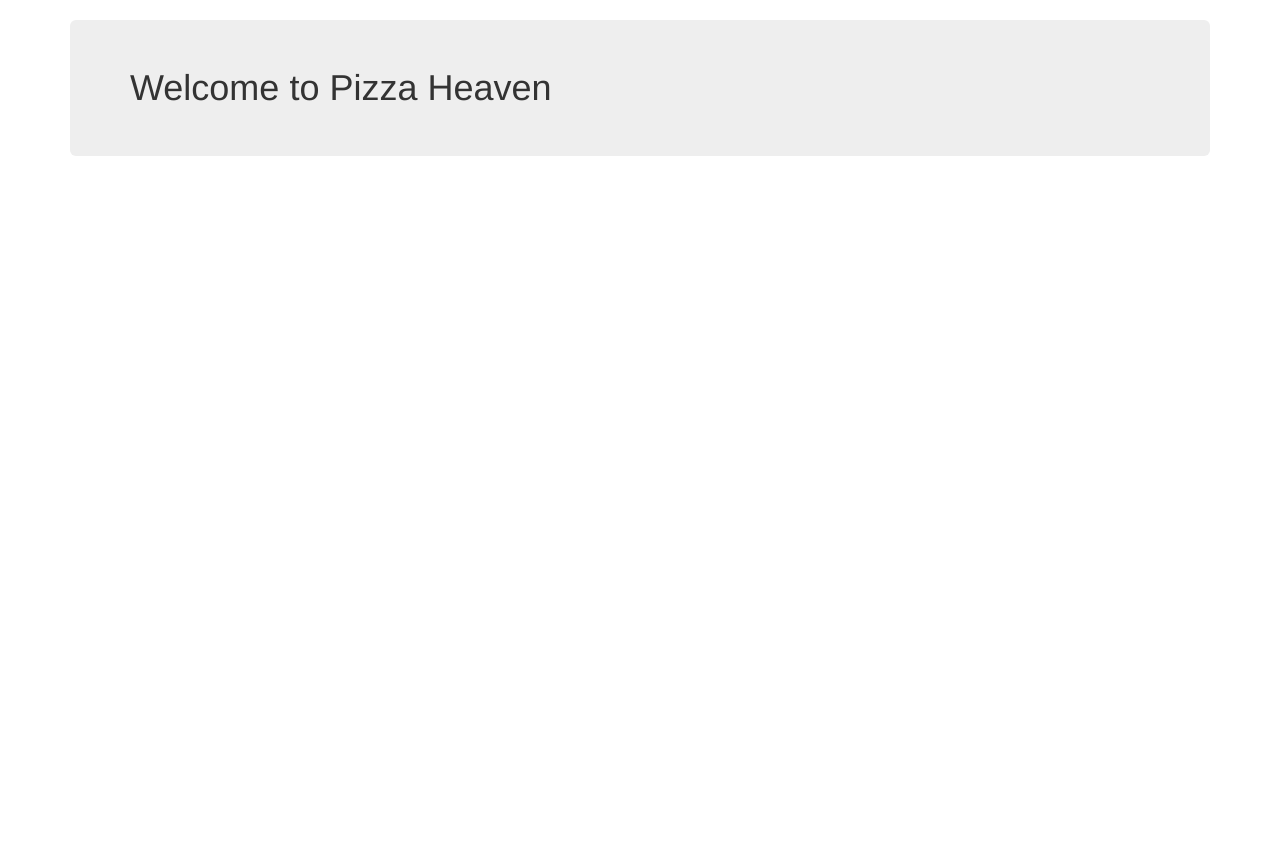
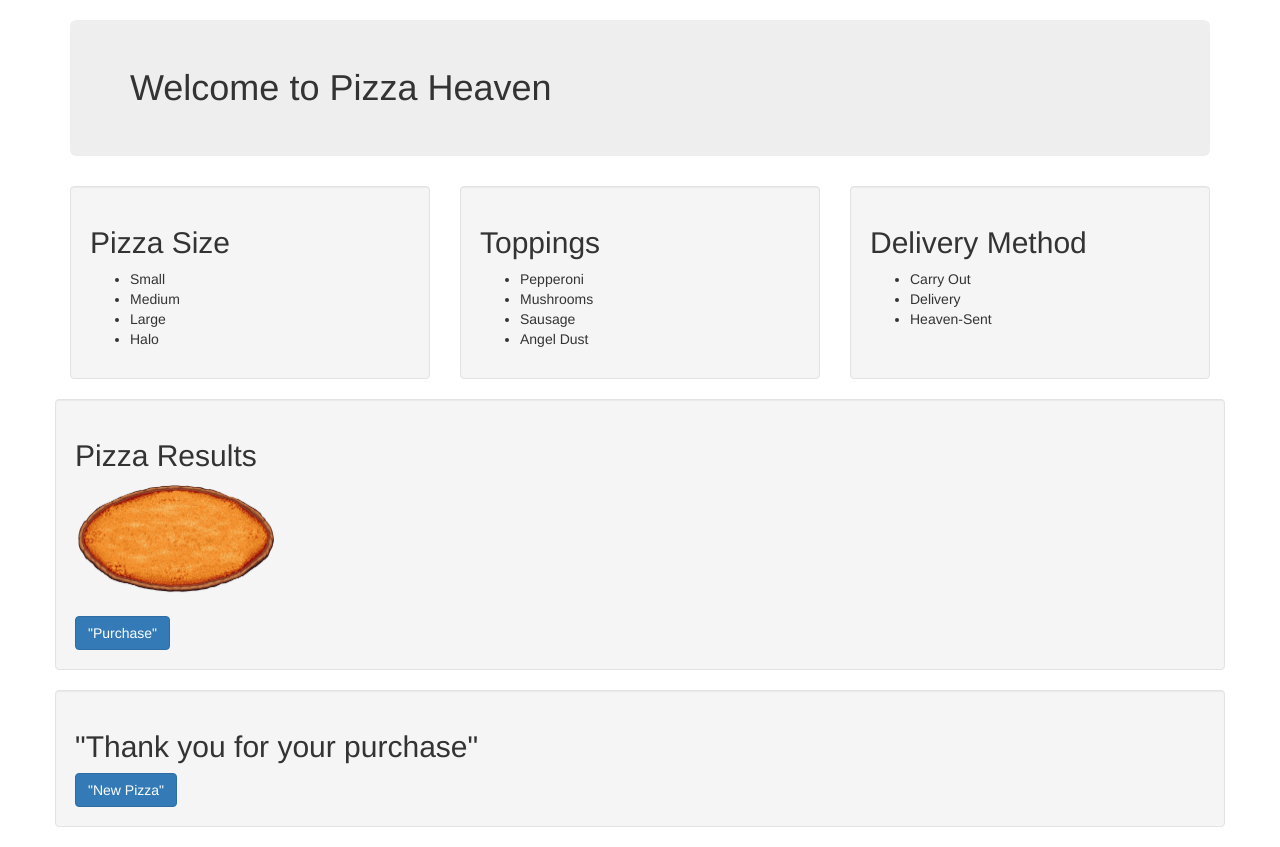
Before and after one commit to cjrhone/pizza-heaven, a plain HTML site: page index.html in a window 1280 px wide. Before the commit the page ends 800 px from the top, so only its background shows below. Drawn offline with Linux system fonts and the light colour scheme.

Commit message:
Add website html layout

```diff
--- a/css/styles.css
+++ b/css/styles.css
@@ -0,0 +1,8 @@
+.pizza-results img {
+  width: 200px;
+  height: auto;
+}
+
+/* .purchase-results {
+  display: none;
+} */
--- a/index.html
+++ b/index.html
@@ -9,16 +9,68 @@
   </head>
   <body>
     <div class="container">
+      <form id="pizzaForm">
       <div class="row">
-        <div class="col-md-12">
+        <div class="col-md-12 header">
           <h1 class="jumbotron">Welcome to Pizza Heaven</h1>
+        </div>
+      </div>
+      <div class="row">
+        <div class="col-md-4 pizza-size">
+          <div class="well">
+            <h2>Pizza Size</h2>
+            <ul>
+              <li>Small</li>
+              <li>Medium</li>
+              <li>Large</li>
+              <li>Halo</li>
+            </ul>
+          </div>
+        </div>
+        <div class="col-md-4 pizza-toppings">
+          <div class="well">
+            <h2>Toppings</h2>
+            <ul>
+              <li>Pepperoni</li>
+              <li>Mushrooms</li>
+              <li>Sausage</li>
+              <li>Angel Dust</li>
+            </ul>
+          </div>
+        </div>
+        <div class="col-md-4 pizza-delivery">
+          <div class="well">
+            <h2>Delivery Method</h2>
+            <ul>
+              <li>Carry Out</li>
+              <li>Delivery</li>
+              <li>Heaven-Sent</li>
+              <br>
+            </ul>
+          </div>
+        </div>
+      </div>
+      <div class="row">
+        <div class="col-md-12 well pizza-results">
+          <h2>Pizza Results</h2>
+          <img src="img/emptypizza.png" alt="its empty">
+          <div class="row">
+            <br>
+            <div class="col-md-12">
+              <button class="btn btn-primary" type="submit" name="purchase">"Purchase"</button>
+            </div>
+          </div>
+        </div>
+      </div>
+      </form>
 
-
+      <div class="row">
+        <div class="col-md-12 well purchase-results">
+          <h2>"Thank you for your purchase"</h2>
+          <button class="btn btn-primary" type="submit" name="new-purchase">"New Pizza"</button>
         </div>
-
       </div>
-
     </div>
 
-  </body>
+</body>
 </html>
```
Also changed, not shown: img/emptypizza.png (added), 1 other file.
